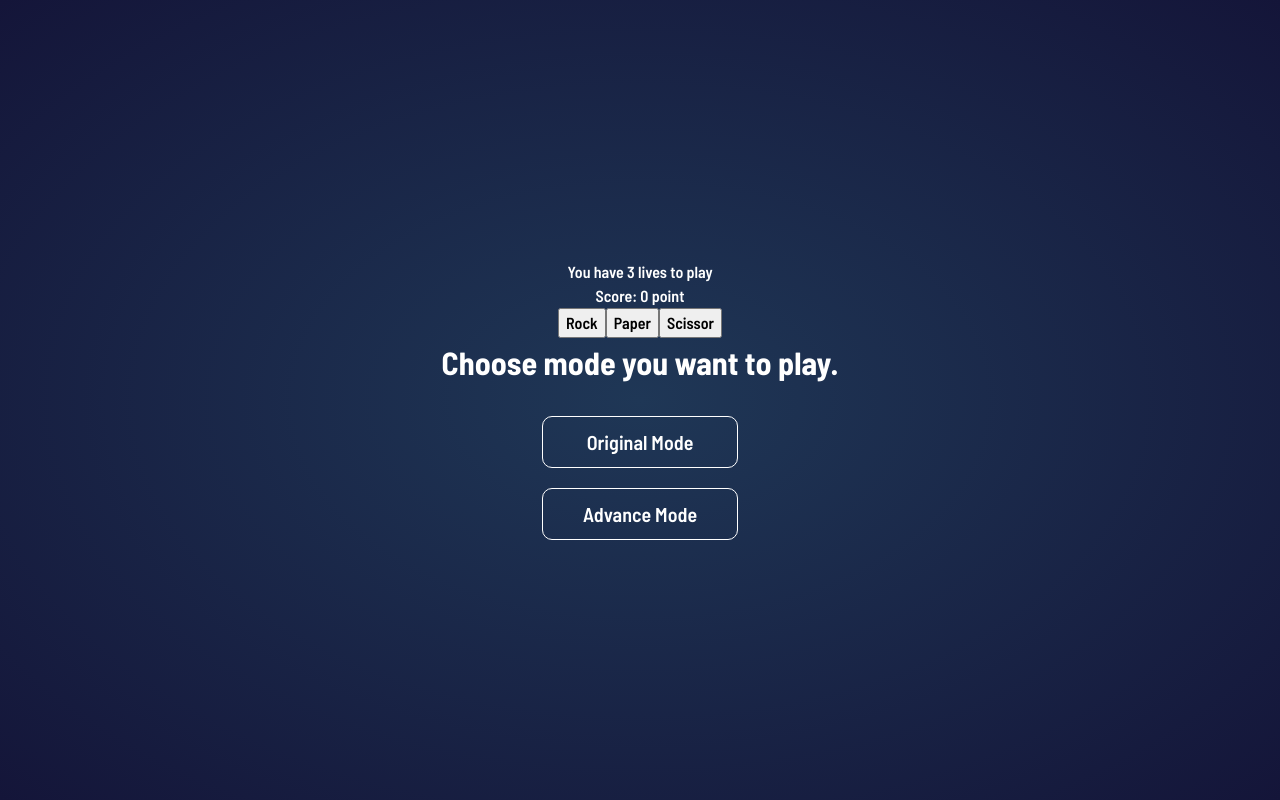
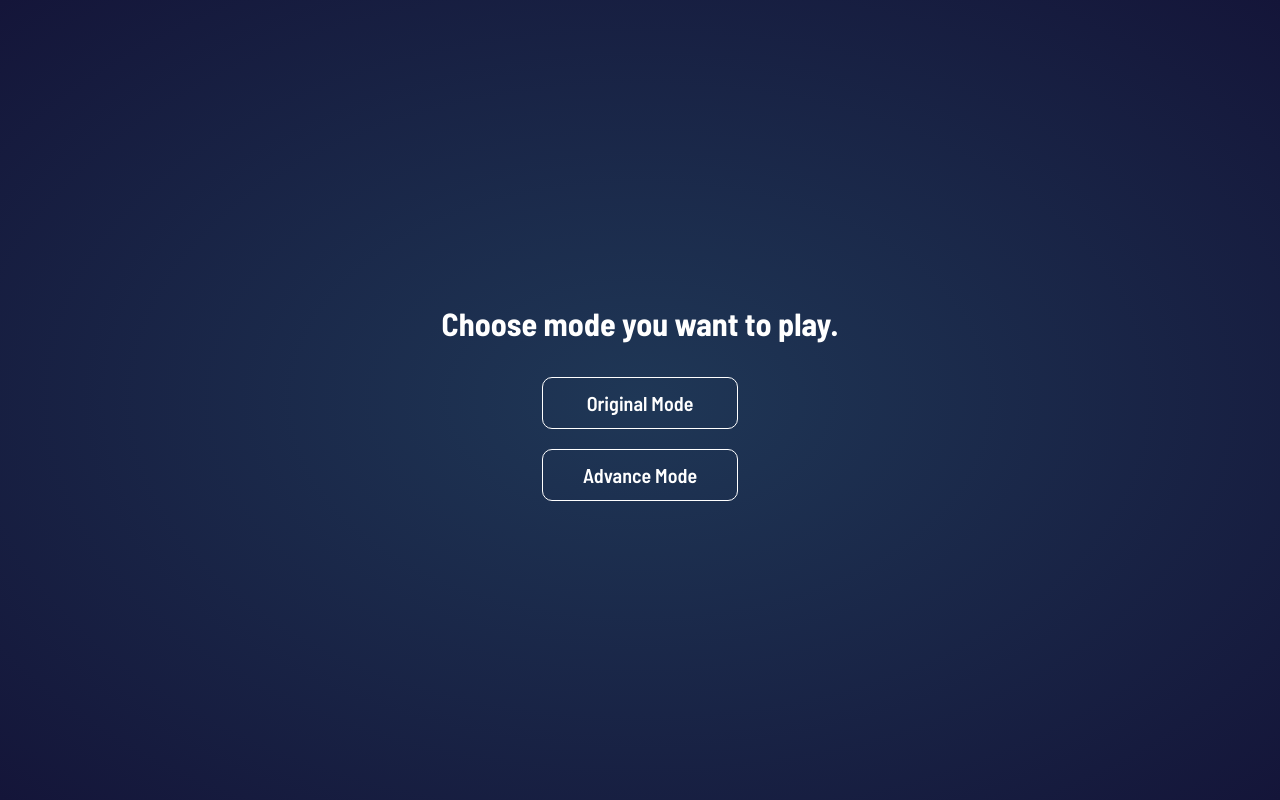
Before and after one commit to designer-carlyn/rps-game, a Next.js app: page / in a window 1280 px wide. Built offline with nearby package versions, Linux system fonts and the light colour scheme.

Commit message:
update index.js

```diff
--- a/pages/index.js
+++ b/pages/index.js
@@ -73,7 +73,7 @@ export default function Home() {
   return (
     <>
       <main className="rps-game">
-        <div className="score">
+        {/* <div className="score">
           You have {life} {life > 1 ? "lives" : "life"} to play
         </div>
         <div className="score">
@@ -91,7 +91,7 @@ export default function Home() {
               Scissor
             </button>
           </div>
-        ) : null}
+        ) : null} */}
         {/* {showResult ? (
           <div className="result">
             <h1>You Picked: {youPicked}</h1>
```
